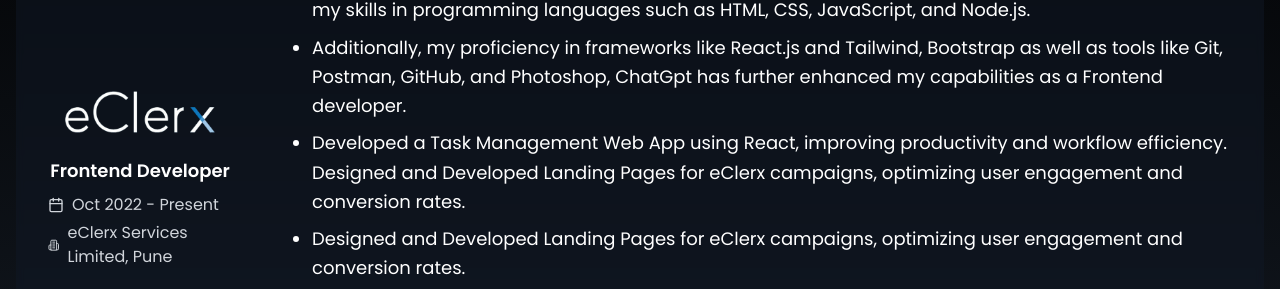
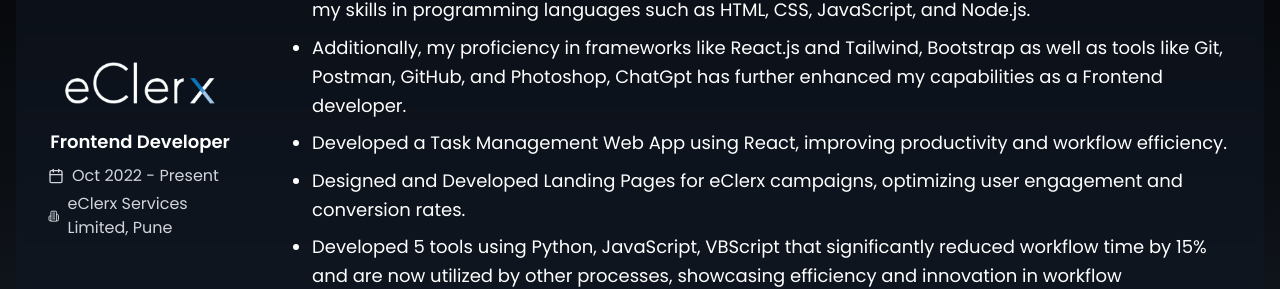
Before and after one commit to mbl43/Portfolio, a React (Vite) app: page / in a window 1280 px wide. Shown: the part 2832-3121 px from the top of the page. Built offline with nearby package versions, Linux system fonts and the light colour scheme; a web font is replaced by a local one.

Commit message:
Refactor Experience component for improved readability and layout consistency

```diff
--- a/src/Components/Experience.jsx
+++ b/src/Components/Experience.jsx
@@ -105,7 +105,11 @@
           <div className="bg-gray-900/50 backdrop-blur-sm rounded-2xl p-8 mt-8 text-white flex sm:flex-row flex-col items-center justify-center text-left space-x-10 w-full gap-10">
             {/* left */}
             <div className="sm:w-1/6 w-full flex flex-col items-center justify-center mx-auto space-y-2 ">
-              <img src={logo} alt="eclerx-logo" className="my-4 max-w-[150px] h-auto"/>
+              <img
+                src={logo}
+                alt="eclerx-logo"
+                className="my-4 max-w-[150px] h-auto"
+              />
               <h3 className="text-lg font-semibold mb-2">Frontend Developer</h3>
               <div className="text-center sm:text-left">
                 <div className="flex items-center gap-2 text-gray-300">
@@ -122,9 +126,10 @@
             <div className="w-5/6">
               <ul className="list-disc space-y-2">
                 <li className="text-lg leading-relaxed">
-                  I have 2.4 years of experience as a Frontend developer at eClerx
-                  Services Limited, Pune. I have honed my skills in programming
-                  languages such as HTML, CSS, JavaScript, and Node.js.
+                  I have 2.4 years of experience as a Frontend developer at
+                  eClerx Services Limited, Pune. I have honed my skills in
+                  programming languages such as HTML, CSS, JavaScript, and
+                  Node.js.
                 </li>
                 <li className="text-lg  leading-relaxed">
                   Additionally, my proficiency in frameworks like React.js and
@@ -133,11 +138,12 @@
                   capabilities as a Frontend developer.
                 </li>
                 <li className="text-lg leading-relaxed">
-                Developed a Task Management Web App using React, improving productivity and workflow efficiency.
-                Designed and Developed Landing Pages for eClerx campaigns, optimizing user engagement and conversion rates.
+                  Developed a Task Management Web App using React, improving
+                  productivity and workflow efficiency.
                 </li>
                 <li className="text-lg leading-relaxed">
-                Designed and Developed Landing Pages for eClerx campaigns, optimizing user engagement and conversion rates.
+                  Designed and Developed Landing Pages for eClerx campaigns,
+                  optimizing user engagement and conversion rates.
                 </li>
                 <li className="text-lg leading-relaxed">
                   Developed 5 tools using Python, JavaScript, VBScript that
```
Lines whose indentation alone changed are shown as unchanged.
